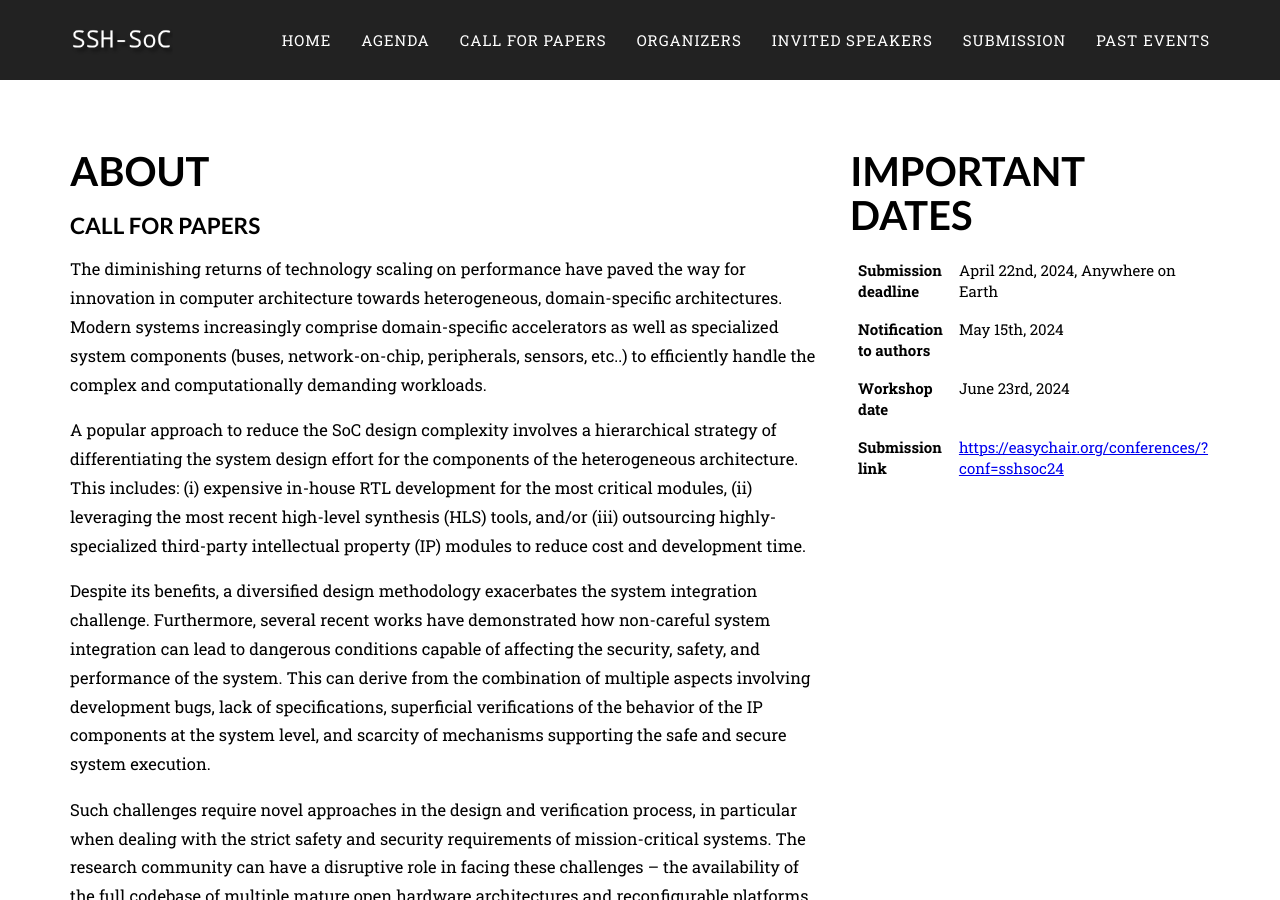
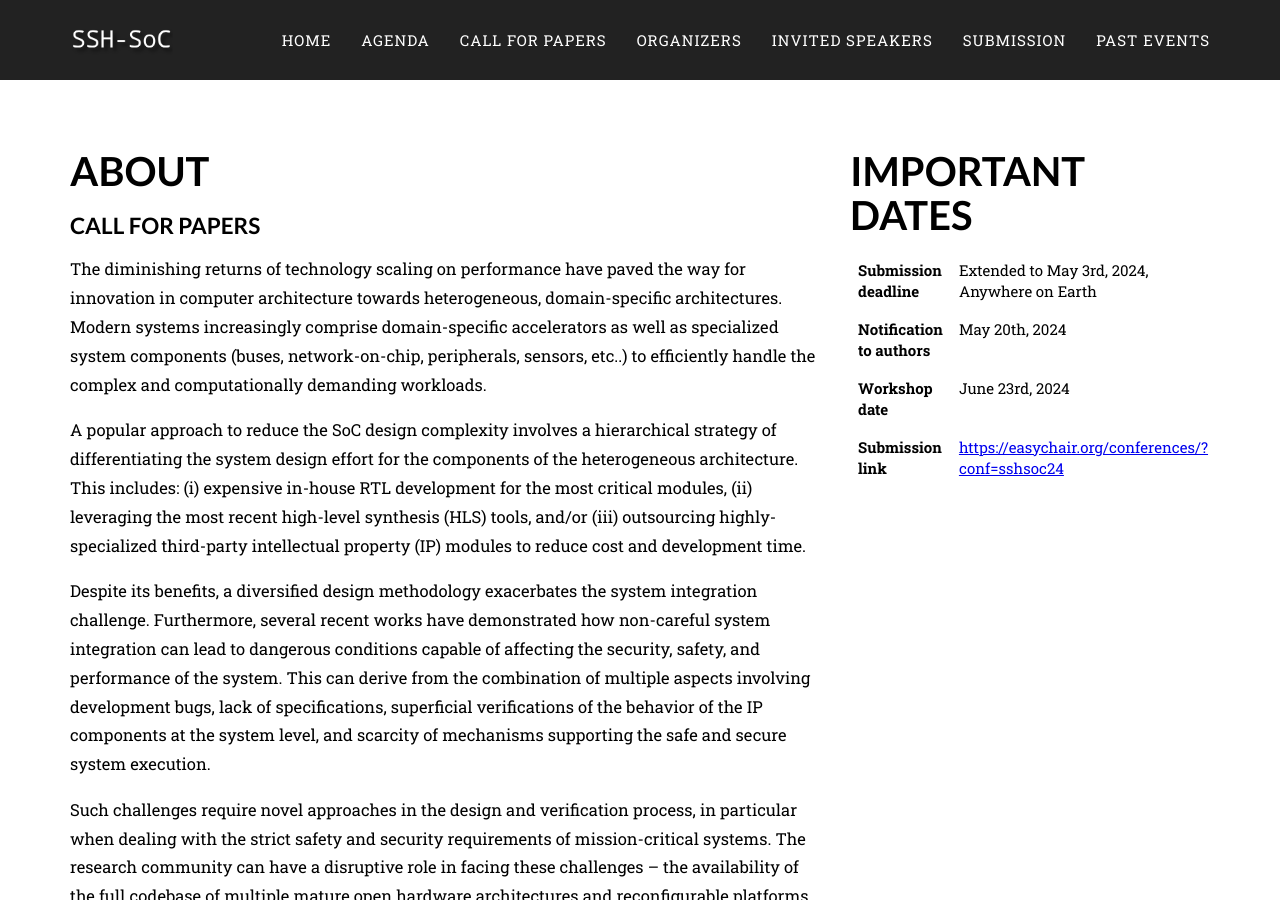
Before and after one commit to SSH-SoC-workshop/2024, a Jekyll site: the page built from index.markdown, in a window 1280 px wide and 900 px high, scrolled down 901 px. Built offline with Jekyll 4.4.1, drawn with Linux system fonts in a browser that asks for light colours; some web fonts are replaced; our own code applies the rules of GitHub Pages for plain Markdown files.

Commit message:
extend deadlines

```diff
--- a/index.markdown
+++ b/index.markdown
@@ -2,8 +2,8 @@
 layout: home
 year: 2024
 date: "June 23rd, 2024"
-deadline: "April 22nd, 2024, Anywhere on Earth"
-notification: "May 15th, 2024"
+deadline: "Extended to May 3rd, 2024, Anywhere on Earth"
+notification: "May 20th, 2024"
 camera-ready: "May 30th, 2024"
 location: "San Francisco, CA"
 cover: /assets/img/san-francisco-cover.jpeg
```
